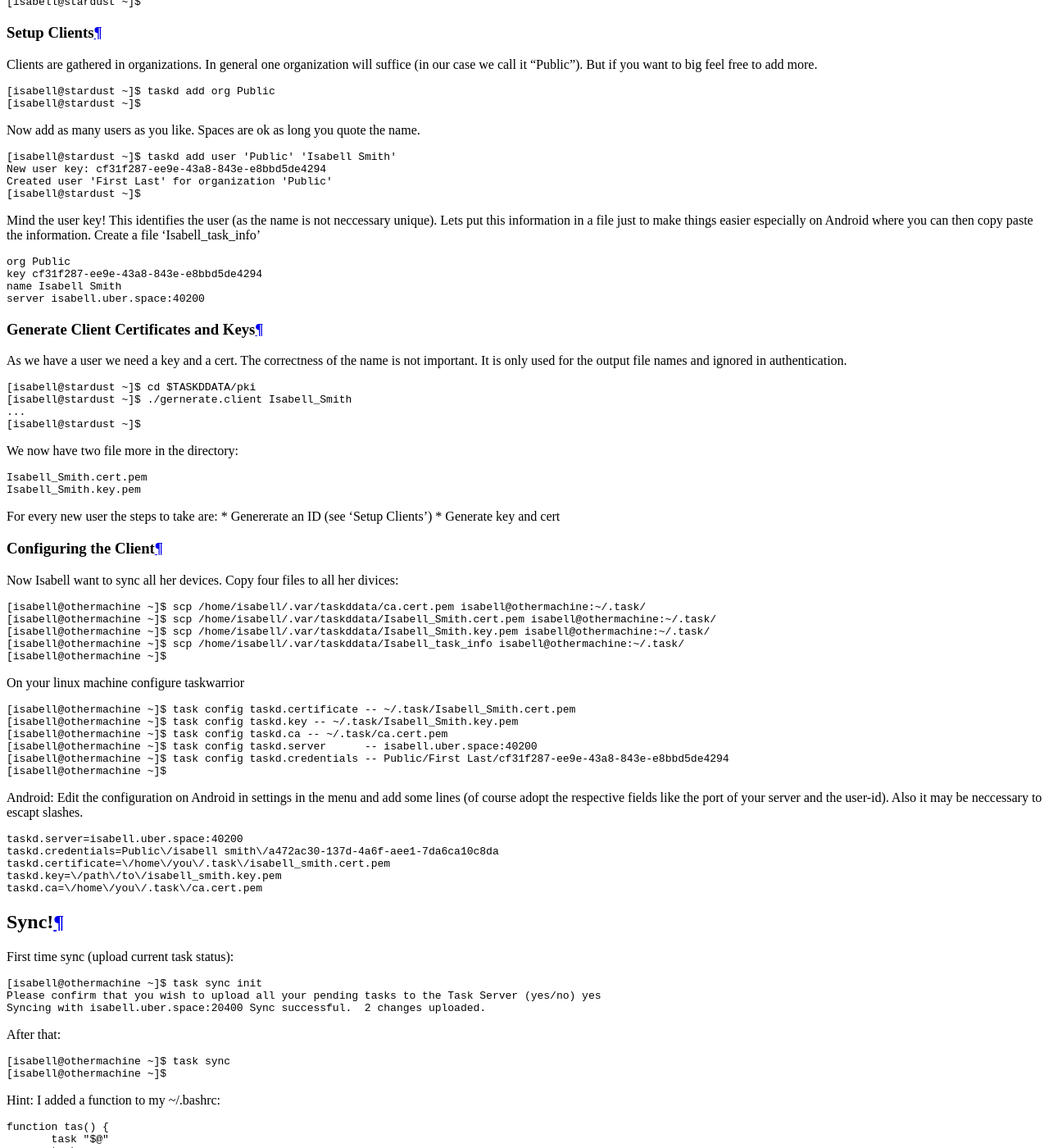
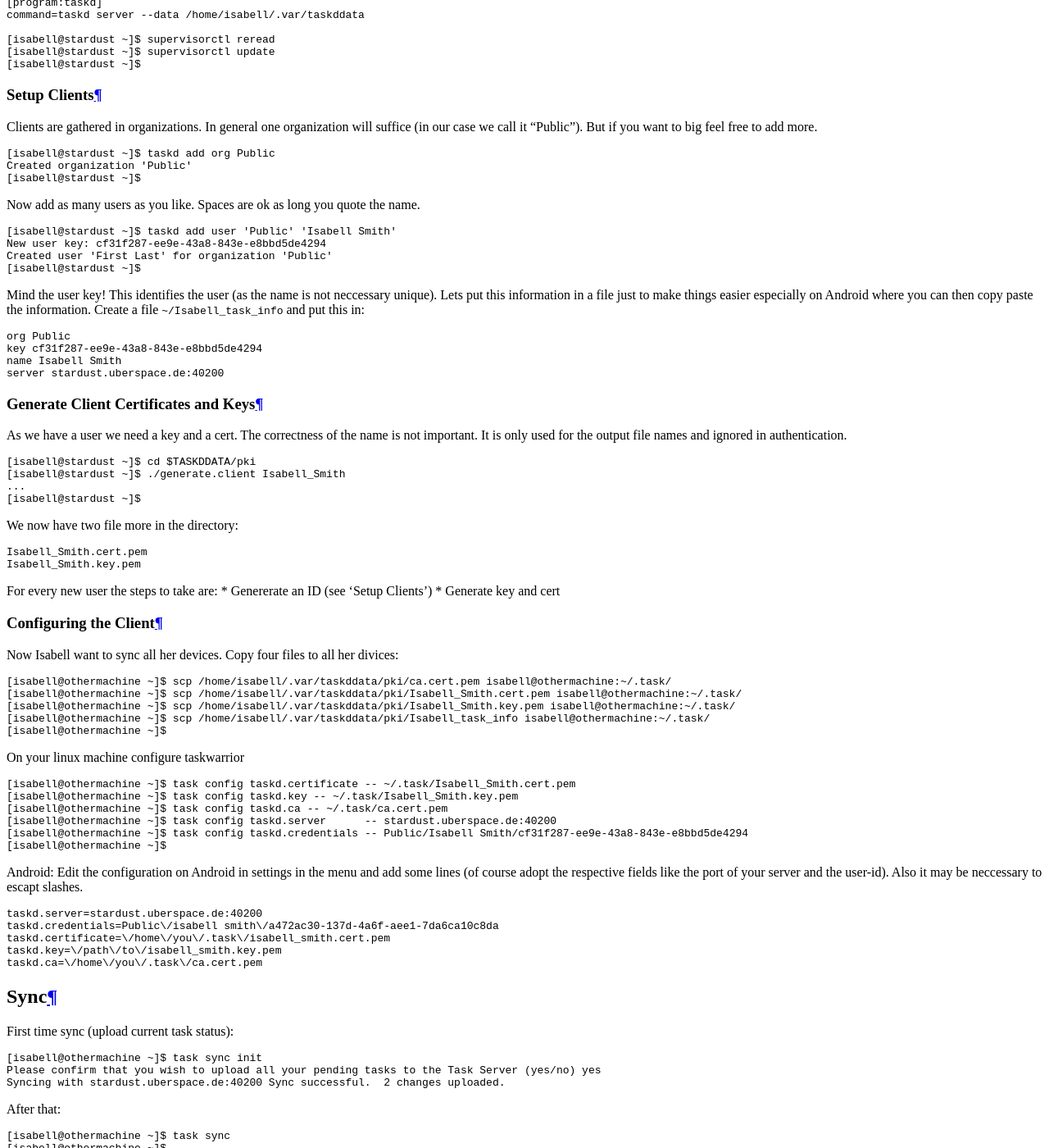
Before and after one commit to Uberspace/lab, a Sphinx documentation site: the page built from source/guide_taskd.rst, in a window 1280 px wide and 1400 px high, scrolled down 5811 px. Shown: the whole window at 82% size. Built offline with Sphinx 7.4.7 and the Read the Docs theme 2.0.0, drawn with Linux system fonts in a browser that asks for light colours; some of the changed text lies outside the part shown.

Commit message:
[taskwarrior server] add guide for taskd

```diff
--- a/source/guide_taskd.rst
+++ b/source/guide_taskd.rst
@@ -58,6 +58,14 @@
  [isabell@stardust ~]$
 
 remember this port.
+We also need to know the hostname:
+
+::
+
+ [isabell@stardust ~]$ hostname -f
+ stardust.uberspace.de
+ [isabell@stardust ~]$
+
 
 We need a directory where the taskd files are stored.
 ::
@@ -168,17 +177,17 @@
  BITS=4096
  EXPIRATION_DAYS=365
  ORGANIZATION="isabellorganization"
- CN=isabell.uber.space
+ CN=stardust.uberspace.de
  COUNTRY=DE
  STATE="Saxony"
  LOCALITY="Dresden"
 
 Note: Make sure the CN matches the domain you are going to use for synchronization! Taskwarrior clients are strict with that if you do not switch off certificate checking.
-In our case subdomain.isabell.uber.space will not work and lead to a certificate error in the client.
+In our case isabell.uber.space will not work and lead to a certificate error in the client. User whatever hostname -f yields!
 
 ::
 
- [isabell@stardust ~]$ ./gernerate
+ [isabell@stardust ~]$ ./generate
  ...
  [isabell@stardust ~]$
 
@@ -233,8 +242,8 @@
   [program:taskd]
   command=taskd server --data /home/isabell/.var/taskddata
 
-
-  [isabell@stardust ~]$ supervisorctl start taskd
+  [isabell@stardust ~]$ supervisorctl reread
+  [isabell@stardust ~]$ supervisorctl update
   [isabell@stardust ~]$
 
 
@@ -244,6 +253,7 @@
 ::
 
  [isabell@stardust ~]$ taskd add org Public
+ Created organization 'Public'
  [isabell@stardust ~]$
 
 Now add as many users as you like. Spaces are ok as long you quote the name.
@@ -256,14 +266,14 @@
  [isabell@stardust ~]$
 
 Mind the user key! This identifies the user (as the name is not neccessary unique).
-Lets put this information in a file just to make things easier especially on Android where you can then copy paste the information. Create a file 'Isabell_task_info'
+Lets put this information in a file just to make things easier especially on Android where you can then copy paste the information. Create a file  ``~/Isabell_task_info`` and put this in:
 
 ::
 
  org Public
  key cf31f287-ee9e-43a8-843e-e8bbd5de4294
  name Isabell Smith
- server isabell.uber.space:40200
+ server stardust.uberspace.de:40200
 
 
 
@@ -273,7 +283,7 @@
 ::
 
  [isabell@stardust ~]$ cd $TASKDDATA/pki
- [isabell@stardust ~]$ ./gernerate.client Isabell_Smith
+ [isabell@stardust ~]$ ./generate.client Isabell_Smith
  ...
  [isabell@stardust ~]$
 
@@ -294,10 +304,10 @@
 Now Isabell want to sync all her devices. Copy four files to all her divices:
 ::
 
- [isabell@othermachine ~]$ scp /home/isabell/.var/taskddata/ca.cert.pem isabell@othermachine:~/.task/
- [isabell@othermachine ~]$ scp /home/isabell/.var/taskddata/Isabell_Smith.cert.pem isabell@othermachine:~/.task/
- [isabell@othermachine ~]$ scp /home/isabell/.var/taskddata/Isabell_Smith.key.pem isabell@othermachine:~/.task/
- [isabell@othermachine ~]$ scp /home/isabell/.var/taskddata/Isabell_task_info isabell@othermachine:~/.task/
+ [isabell@othermachine ~]$ scp /home/isabell/.var/taskddata/pki/ca.cert.pem isabell@othermachine:~/.task/
+ [isabell@othermachine ~]$ scp /home/isabell/.var/taskddata/pki/Isabell_Smith.cert.pem isabell@othermachine:~/.task/
+ [isabell@othermachine ~]$ scp /home/isabell/.var/taskddata/pki/Isabell_Smith.key.pem isabell@othermachine:~/.task/
+ [isabell@othermachine ~]$ scp /home/isabell/.var/taskddata/pki/Isabell_task_info isabell@othermachine:~/.task/
  [isabell@othermachine ~]$
 
 
@@ -307,8 +317,8 @@
  [isabell@othermachine ~]$ task config taskd.certificate -- ~/.task/Isabell_Smith.cert.pem
  [isabell@othermachine ~]$ task config taskd.key -- ~/.task/Isabell_Smith.key.pem
  [isabell@othermachine ~]$ task config taskd.ca -- ~/.task/ca.cert.pem
- [isabell@othermachine ~]$ task config taskd.server      -- isabell.uber.space:40200
- [isabell@othermachine ~]$ task config taskd.credentials -- Public/First Last/cf31f287-ee9e-43a8-843e-e8bbd5de4294
+ [isabell@othermachine ~]$ task config taskd.server      -- stardust.uberspace.de:40200
+ [isabell@othermachine ~]$ task config taskd.credentials -- Public/Isabell Smith/cf31f287-ee9e-43a8-843e-e8bbd5de4294
  [isabell@othermachine ~]$
 
 
@@ -317,7 +327,7 @@
 
 ::
 
- taskd.server=isabell.uber.space:40200
+ taskd.server=stardust.uberspace.de:40200
  taskd.credentials=Public\/isabell smith\/a472ac30-137d-4a6f-aee1-7da6ca10c8da
  taskd.certificate=\/home\/you\/.task\/isabell_smith.cert.pem
  taskd.key=\/path\/to\/isabell_smith.key.pem
@@ -325,7 +335,7 @@
 
 
 
-Sync!
+Sync
 =====
 
 First time sync (upload current task status):
@@ -333,7 +343,7 @@
 
  [isabell@othermachine ~]$ task sync init
  Please confirm that you wish to upload all your pending tasks to the Task Server (yes/no) yes
- Syncing with isabell.uber.space:20400 Sync successful.  2 changes uploaded.
+ Syncing with stardust.uberspace.de:40200 Sync successful.  2 changes uploaded.
 
 
 After that:
```
Also changed, not shown: other parts of source/guide_taskd.rst (+9 -10 lines).
